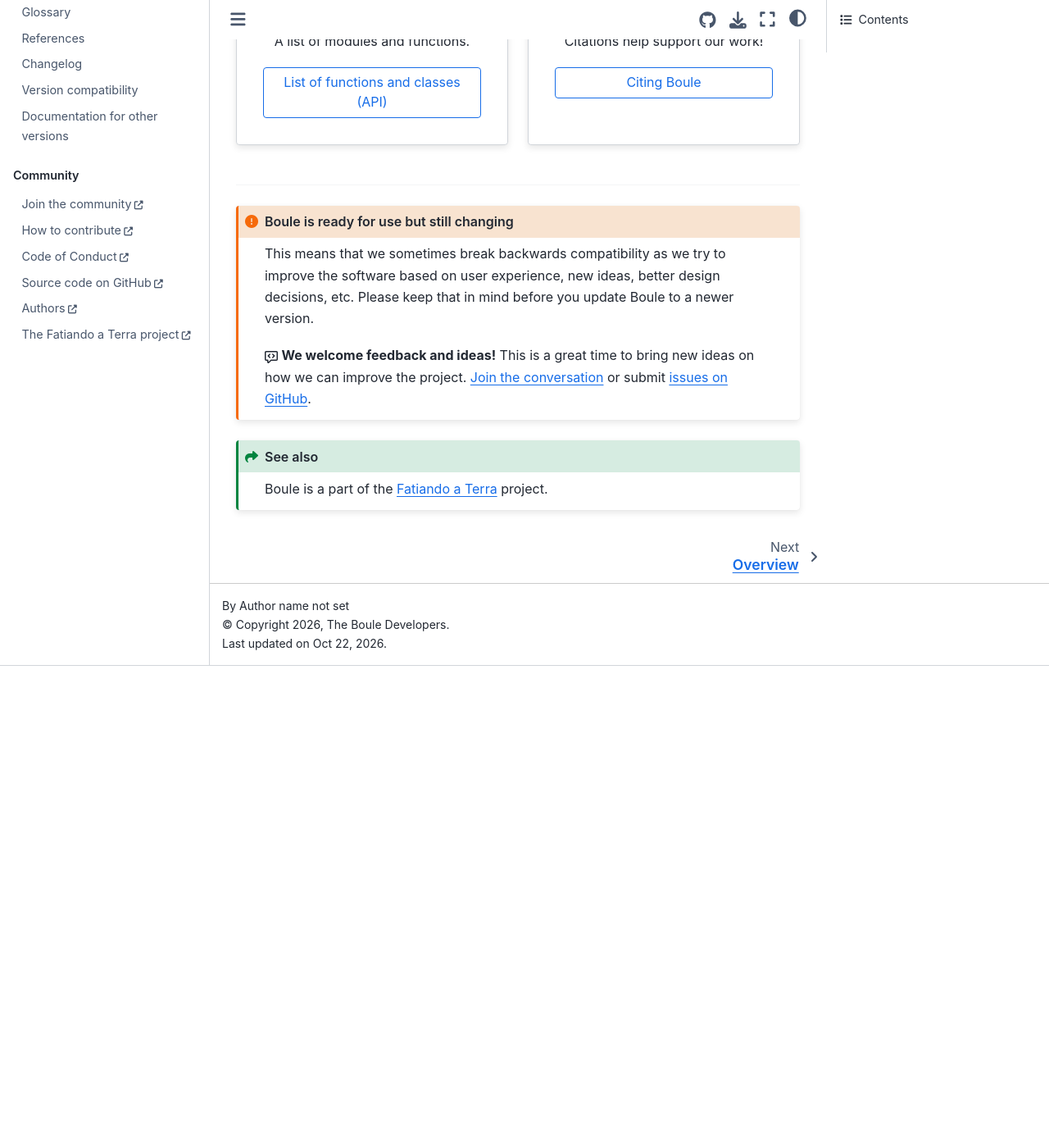
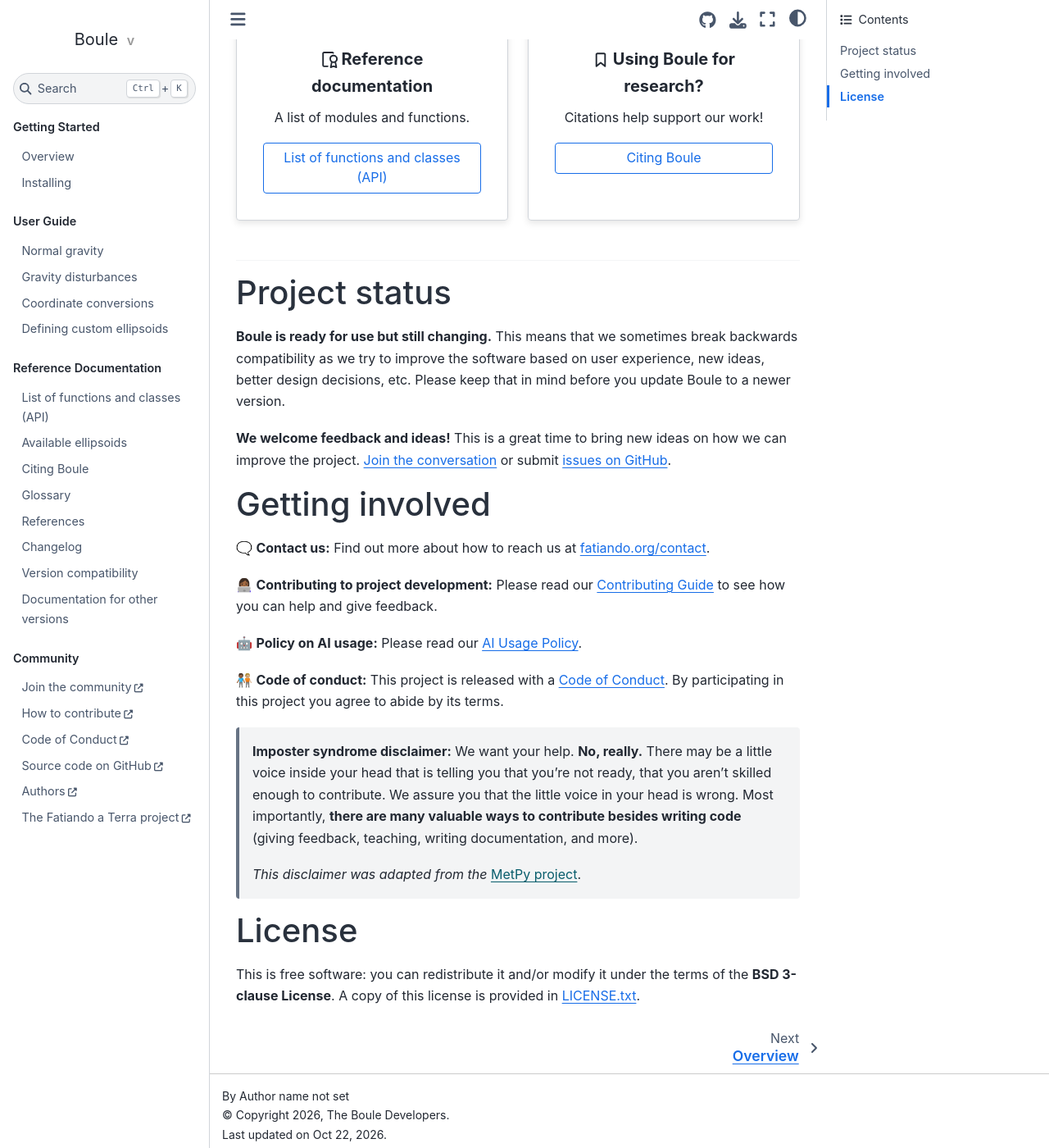
Before and after one commit to fatiando/boule, a Sphinx documentation site: the page built from doc/index.rst, in a window 1280 px wide and 1400 px high, scrolled down 994 px. Shown: the whole window at 82% size. Built offline with Sphinx 7.4.7 and the Sphinx Book theme 1.1.4, drawn with Linux system fonts in a browser that asks for light colours; the version number could not be read and is left out; before the commit the page ends 1806 px from its top, so only the background shows below that; some of the changed text lies outside the part shown.

Commit message:
Add contributing and license to the docs index page (#304)
Use the text from the README in the front page of the docs to make the
information more accessible. There is repetition but we don't change
this often so it's not a big problem.

```diff
--- a/doc/index.rst
+++ b/doc/index.rst
@@ -37,7 +37,11 @@
 * Calculating :ref:`normal gravity <normal_gravity>` for generating gravity anomalies and
   :ref:`gravity disturbances <gravity_disturbance>`.
 
-----
+.. seealso::
+
+    Boule is a part of the
+    `Fatiando a Terra <https://www.fatiando.org/>`_ project.
+
 
 .. grid:: 1 2 1 2
     :margin: 5 5 0 0
@@ -101,23 +105,57 @@
 
 ----
 
-.. admonition:: Boule is ready for use but still changing
-    :class: important
+Project status
+--------------
 
-    This means that we sometimes break backwards compatibility as we try to
-    improve the software based on user experience, new ideas, better design
-    decisions, etc. Please keep that in mind before you update Boule to a newer
-    version.
+**Boule is ready for use but still changing.**
+This means that we sometimes break backwards compatibility as we try to
+improve the software based on user experience, new ideas, better design
+decisions, etc. Please keep that in mind before you update Boule to a newer
+version.
 
-    :octicon:`code-review` **We welcome feedback and ideas!** This is a great
-    time to bring new ideas on how we can improve the project. `Join the
-    conversation <https://www.fatiando.org/contact>`__ or submit `issues on
-    GitHub <https://github.com/fatiando/boule/issues>`__.
+**We welcome feedback and ideas!** This is a great time to bring new ideas on
+how we can improve the project.
+`Join the conversation <https://www.fatiando.org/contact>`__ or submit
+`issues on GitHub <https://github.com/fatiando/boule/issues>`__.
 
-.. seealso::
+Getting involved
+----------------
 
-    Boule is a part of the
-    `Fatiando a Terra <https://www.fatiando.org/>`_ project.
+🗨️ **Contact us:**
+Find out more about how to reach us at
+`fatiando.org/contact <https://www.fatiando.org/contact/>`__.
+
+👩🏾‍💻 **Contributing to project development:**
+Please read our
+`Contributing Guide <https://github.com/fatiando/boule/blob/main/CONTRIBUTING.md>`__
+to see how you can help and give feedback.
+
+🤖 **Policy on AI usage:**
+Please read our
+`AI Usage Policy <https://github.com/fatiando/community/blob/main/AI.md>`__.
+
+🧑🏾‍🤝‍🧑🏼 **Code of conduct:**
+This project is released with a
+`Code of Conduct <https://github.com/fatiando/community/blob/main/lODE_OF_CONDUCT.md>`__.
+By participating in this project you agree to abide by its terms.
+
+    **Imposter syndrome disclaimer:**
+    We want your help. **No, really.** There may be a little voice inside your
+    head that is telling you that you're not ready, that you aren't skilled
+    enough to contribute. We assure you that the little voice in your head is
+    wrong. Most importantly, **there are many valuable ways to contribute besides
+    writing code** (giving feedback, teaching, writing documentation, and more).
+
+    *This disclaimer was adapted from the*
+    `MetPy project <https://github.com/Unidata/MetPy>`__.
+
+License
+-------
+
+This is free software: you can redistribute it and/or modify it under the terms
+of the **BSD 3-clause License**. A copy of this license is provided in
+`LICENSE.txt <https://github.com/fatiando/boule/blob/main/LICENSE.txt>`__.
 
 
 .. toctree::
```
Also changed, not shown: README.md (+1 -1 lines).
